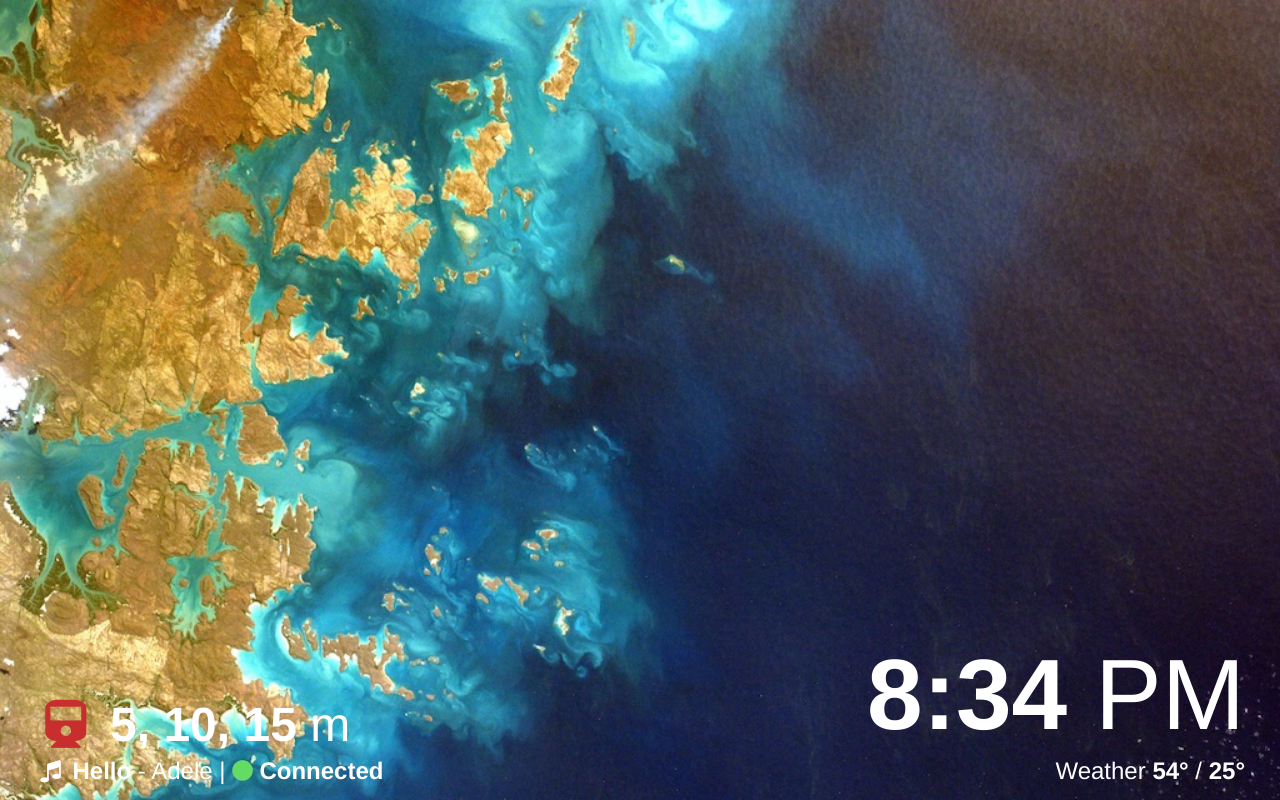
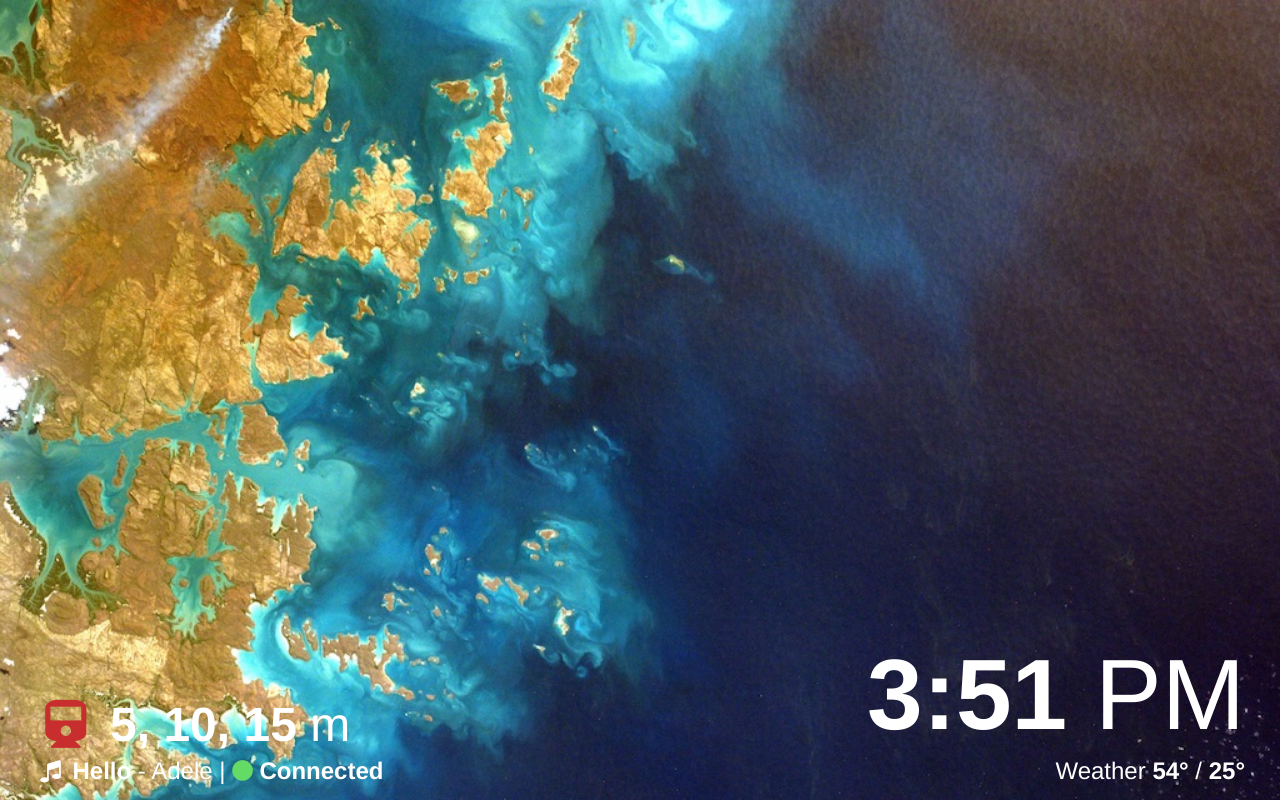
Before and after one commit to huntaub/board.2, a plain HTML site: page index.html in a window 1280 px wide. Drawn offline with Linux system fonts and the light colour scheme.

Commit message:
added time update

```diff
--- a/index.html
+++ b/index.html
@@ -13,7 +13,7 @@
 
         <div class="right row">
             <h1 class="huge">
-                8:34
+                <span id="time">8:34</span>
                 <span class="light">PM</span>
             </h1>
             <h2>
@@ -100,6 +100,12 @@
                  window.location.reload();
              }
          }, 300 * 100);
+
+         window.setInterval(function() {
+             var timeElm = document.getElementById("time");
+             var today = new Date();
+             timeElm.innerHTML = (today.getHours() % 12) + ":" + (today.getMinutes());
+         }, 1000);
         </script>
     </body>
 </html>
```
